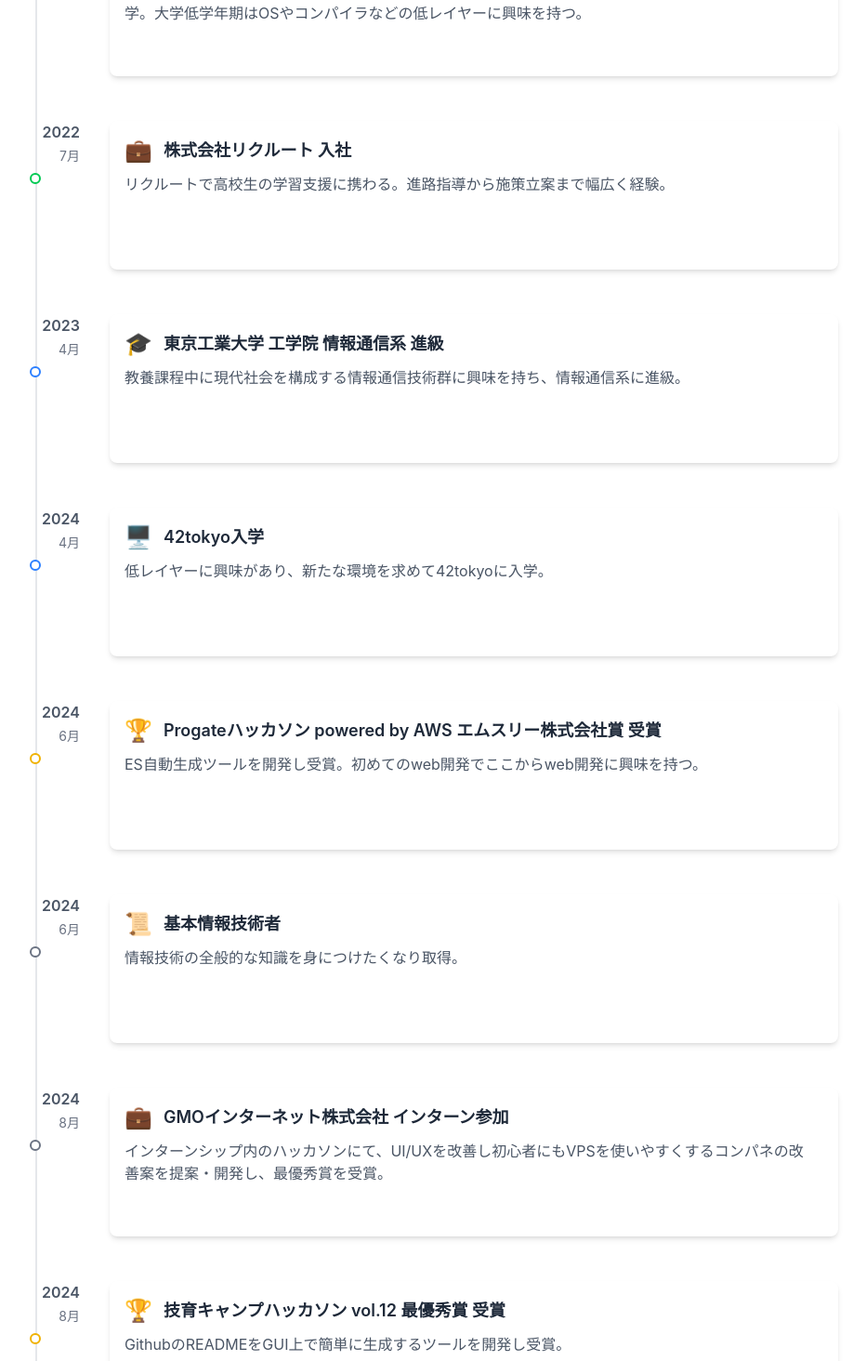
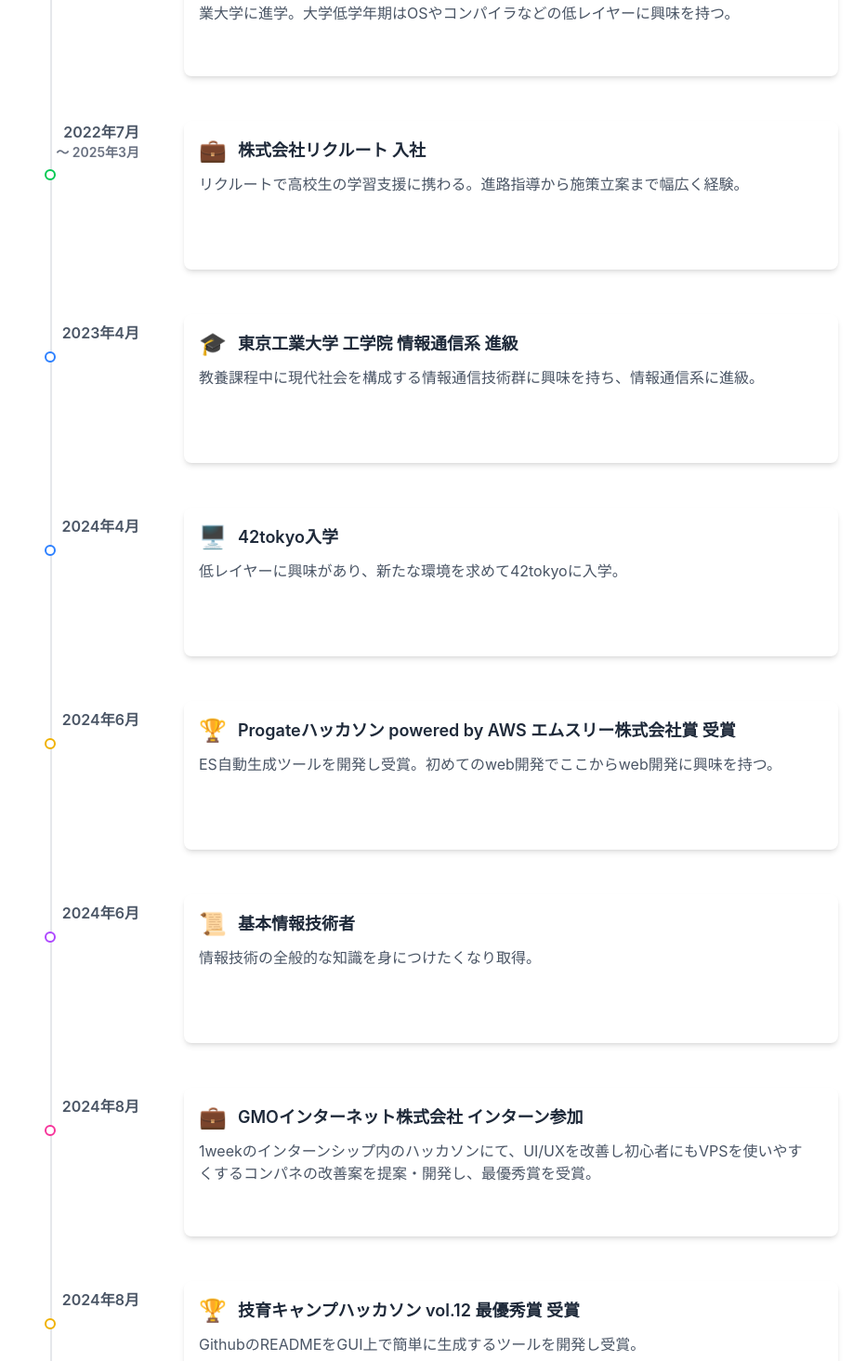
Before and after one commit to muhi111/muhi111.github.io, a React (Vite) app: page /#/ in a window 1280 px wide. Shown: the part 926-2390 px from the top of the page at 93% size, without its empty margins (194-1126 px from the left). Built offline with nearby package versions, Linux system fonts and the light colour scheme.

Commit message:
feat: add endYear and endMonth to TimelineEvent for improved event duration representation

```diff
--- a/src/components/timeline/Timeline.tsx
+++ b/src/components/timeline/Timeline.tsx
@@ -5,7 +5,7 @@ export default function Timeline() {
 	return (
 		<div className="relative">
 			{/* 中央の垂直線 */}
-			<div className="absolute left-12 top-4 h-full w-0.5 bg-gray-200" />
+			<div className="absolute left-16 top-4 h-full w-0.5 bg-gray-200" />
 
 			{/* タイムラインイベント */}
 			<div className="space-y-12">
@@ -14,6 +14,8 @@ export default function Timeline() {
 						key={event.id}
 						year={event.year}
 						month={event.month}
+						endYear={event.endYear}
+						endMonth={event.endMonth}
 						title={event.title}
 						description={event.description}
 						icon={event.icon}
--- a/src/components/timeline/TimelineEvent.tsx
+++ b/src/components/timeline/TimelineEvent.tsx
@@ -1,21 +1,27 @@
 interface TimelineEventProps {
 	year: string;
 	month: string;
+	endYear?: string;
+	endMonth?: string;
 	title: string;
 	description?: string;
 	icon: string;
-	type: "education" | "work" | "achievement";
+	type: "education" | "work" | "achievement" | "certification" | "internship";
 }
 
 export default function TimelineEvent({
 	year,
 	month,
+	endYear,
+	endMonth,
 	title,
 	description,
 	icon,
 	type,
 }: TimelineEventProps) {
-	const getBorderColor = (type: "education" | "work" | "achievement") => {
+	const getBorderColor = (
+		type: "education" | "work" | "achievement" | "certification" | "internship",
+	) => {
 		switch (type) {
 			case "education":
 				return "border-blue-500";
@@ -23,6 +29,10 @@ export default function TimelineEvent({
 				return "border-green-500";
 			case "achievement":
 				return "border-yellow-500";
+			case "certification":
+				return "border-purple-500";
+			case "internship":
+				return "border-pink-500";
 			default:
 				return "border-gray-500";
 		}
@@ -31,16 +41,30 @@ export default function TimelineEvent({
 	return (
 		<div className="flex items-start">
 			{/* 年と丸いポイント */}
-			<div className="flex-shrink-0 w-24 text-right">
-				<div className="font-semibold text-gray-600">{year}</div>
-				<div className="mt-1 text-sm text-gray-500">{month}</div>
+			<div className="flex-shrink-0 w-48 text-right pr-8">
+				<div className="font-semibold text-gray-600">
+					{endYear && endMonth ? (
+						<>
+							<div>
+								{year}年{month}
+							</div>
+							<div className="text-sm text-gray-500">
+								～ {endYear}年{endMonth}
+							</div>
+						</>
+					) : (
+						<div className="mt-2">
+							{year}年{month}
+						</div>
+					)}
+				</div>
 				<div
-					className={`absolute left-12 w-3 h-3 bg-white border-2 ${getBorderColor(type)} rounded-full transform -translate-x-1.5 mt-2`}
+					className={`absolute left-16 w-3 h-3 bg-white border-2 ${getBorderColor(type)} rounded-full transform -translate-x-1.5 mt-2`}
 				/>
 			</div>
 
 			{/* イベントカード */}
-			<div className="ml-8 w-full">
+			<div className="ml-4 w-full">
 				<div className="bg-white p-4 rounded-lg shadow-md hover:shadow-lg transition-shadow duration-300 h-[160px]">
 					<div className="flex items-center mb-2">
 						<span className="text-2xl mr-3">{icon}</span>
--- a/src/data/timelineData.ts
+++ b/src/data/timelineData.ts
@@ -2,6 +2,8 @@ export interface TimelineEvent {
 	id: string;
 	year: string;
 	month: string;
+	endYear?: string;
+	endMonth?: string;
 	title: string;
 	icon: string;
 	description?: string;
@@ -10,12 +12,13 @@ export interface TimelineEvent {
 
 export const timelineData: TimelineEvent[] = [
 	{
-		id : "high-school-graduation",
+		id: "high-school-graduation",
 		year: "2022",
 		month: "3月",
 		title: "東京都立戸山高等学校 卒業",
 		icon: "🎓",
-		description: "高校時代はSSH（スーパーサイエンスハイスクール）指定クラスで生物コースに所属。",
+		description:
+			"高校時代はSSH（スーパーサイエンスハイスクール）指定クラスで生物コースに所属。",
 		type: "education",
 	},
 	{
@@ -24,16 +27,20 @@ export const timelineData: TimelineEvent[] = [
 		month: "4月",
 		title: "東京工業大学 工学院 入学",
 		icon: "🎓",
-		description: "工学全般に興味があり特定の学科を選びたくなかったため、2年進級時に学科を選ぶ東京工業大学に進学。大学低学年期はOSやコンパイラなどの低レイヤーに興味を持つ。",
+		description:
+			"工学全般に興味があり特定の学科を選びたくなかったため、2年進級時に学科を選ぶ東京工業大学に進学。大学低学年期はOSやコンパイラなどの低レイヤーに興味を持つ。",
 		type: "education",
 	},
 	{
 		id: "recruit-entry",
 		year: "2022",
 		month: "7月",
+		endYear: "2025",
+		endMonth: "3月",
 		title: "株式会社リクルート 入社",
 		icon: "💼",
-		description: "リクルートで高校生の学習支援に携わる。進路指導から施策立案まで幅広く経験。",
+		description:
+			"リクルートで高校生の学習支援に携わる。進路指導から施策立案まで幅広く経験。",
 		type: "work",
 	},
 	{
@@ -42,7 +49,8 @@ export const timelineData: TimelineEvent[] = [
 		month: "4月",
 		title: "東京工業大学 工学院 情報通信系 進級",
 		icon: "🎓",
-		description: "教養課程中に現代社会を構成する情報通信技術群に興味を持ち、情報通信系に進級。",
+		description:
+			"教養課程中に現代社会を構成する情報通信技術群に興味を持ち、情報通信系に進級。",
 		type: "education",
 	},
 	{
@@ -60,7 +68,8 @@ export const timelineData: TimelineEvent[] = [
 		month: "6月",
 		title: "Progateハッカソン powered by AWS エムスリー株式会社賞 受賞",
 		icon: "🏆",
-		description: "ES自動生成ツールを開発し受賞。初めてのweb開発でここからweb開発に興味を持つ。",
+		description:
+			"ES自動生成ツールを開発し受賞。初めてのweb開発でここからweb開発に興味を持つ。",
 		type: "achievement",
 	},
 	{
@@ -78,7 +87,8 @@ export const timelineData: TimelineEvent[] = [
 		month: "8月",
 		title: "GMOインターネット株式会社 インターン参加",
 		icon: "💼",
-		description: "インターンシップ内のハッカソンにて、UI/UXを改善し初心者にもVPSを使いやすくするコンパネの改善案を提案・開発し、最優秀賞を受賞。",
+		description:
+			"1weekのインターンシップ内のハッカソンにて、UI/UXを改善し初心者にもVPSを使いやすくするコンパネの改善案を提案・開発し、最優秀賞を受賞。",
 		type: "internship",
 	},
 	{
@@ -105,7 +115,8 @@ export const timelineData: TimelineEvent[] = [
 		month: "9月",
 		title: "エン・ジャパン株式会社 インターン参加",
 		icon: "💼",
-		description: "求人サイトをフルスタックで開発するインターンシップに参加。",
+		description:
+			"求人サイトをフルスタックで開発する1weekのインターンシップに参加。",
 		type: "internship",
 	},
 	{
@@ -116,5 +127,5 @@ export const timelineData: TimelineEvent[] = [
 		icon: "🏆",
 		description: "カレンダーの作成・共有を簡単に行えるツールを開発し受賞。",
 		type: "achievement",
-	}
+	},
 ];
```
